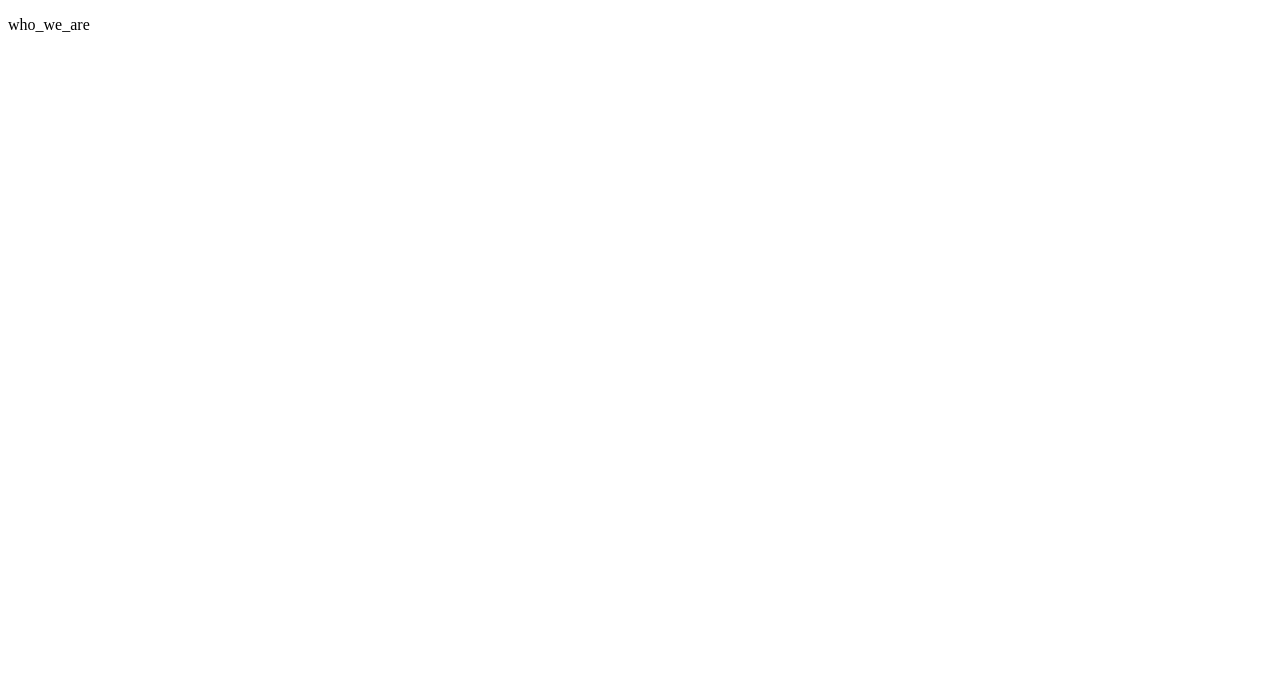
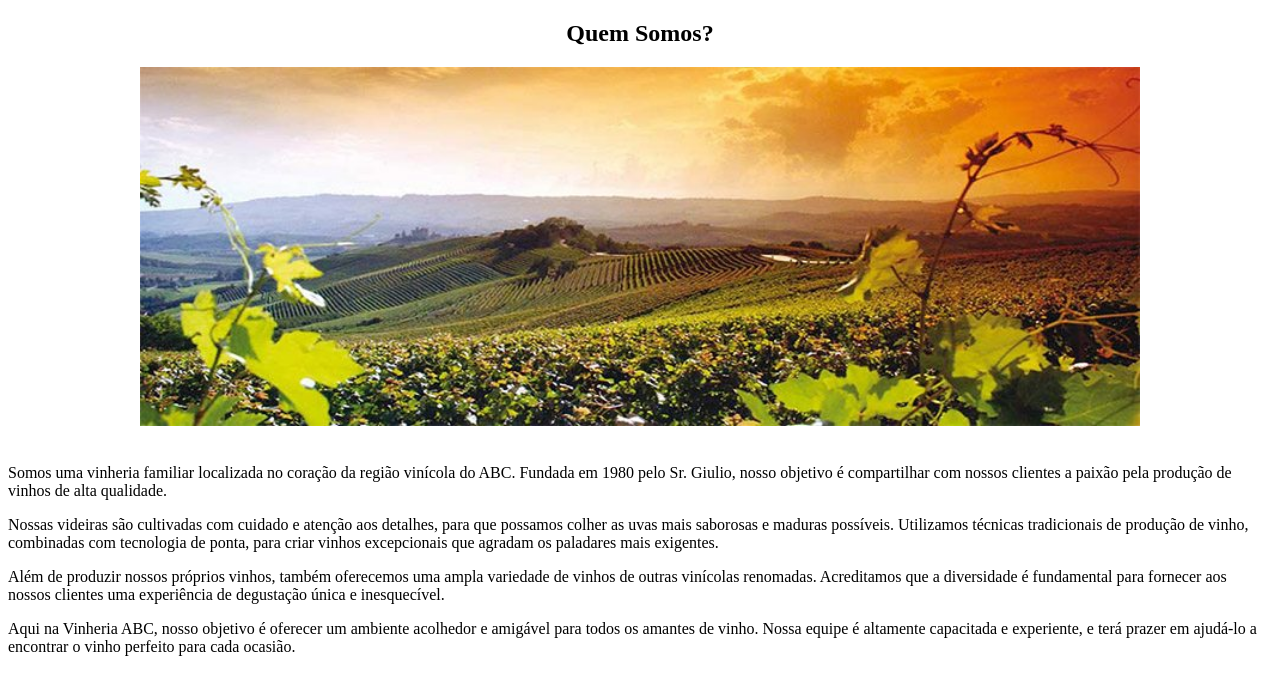
Before and after one commit to GN0Ber/front-end-checkpoint01-sem01, a plain HTML site: page SRC/pages/quemSomos.html in a window 1280 px wide. Drawn offline with Linux system fonts and the light colour scheme.

Commit message:
Criei a pagina de quem somos e ajustei a imagem da pagina principal

```diff
--- a/SRC/pages/quemSomos.html
+++ b/SRC/pages/quemSomos.html
@@ -4,9 +4,15 @@
     <meta charset="UTF-8">
     <meta http-equiv="X-UA-Compatible" content="IE=edge">
     <meta name="viewport" content="width=device-width, initial-scale=1.0">
-    <title>who_we_are</title>
+    <title>Quem Somos?</title>
+    <center><h2>Quem Somos?</h2></center>
+    <center><img src = "../images/quemSomos.jpg" alt="logo" width = "1000" heigth = "1200"></center>
 </head>
 <body>
-    <p>who_we_are</p>
+    <br>
+    <p>Somos uma vinheria familiar localizada no coração da região vinícola do ABC. Fundada em 1980 pelo Sr. Giulio, nosso objetivo é compartilhar com nossos clientes a paixão pela produção de vinhos de alta qualidade.</p>
+    <p>Nossas videiras são cultivadas com cuidado e atenção aos detalhes, para que possamos colher as uvas mais saborosas e maduras possíveis. Utilizamos técnicas tradicionais de produção de vinho, combinadas com tecnologia de ponta, para criar vinhos excepcionais que agradam os paladares mais exigentes.</p>
+    <p>Além de produzir nossos próprios vinhos, também oferecemos uma ampla variedade de vinhos de outras vinícolas renomadas. Acreditamos que a diversidade é fundamental para fornecer aos nossos clientes uma experiência de degustação única e inesquecível.</p>
+    <p>Aqui na Vinheria ABC, nosso objetivo é oferecer um ambiente acolhedor e amigável para todos os amantes de vinho. Nossa equipe é altamente capacitada e experiente, e terá prazer em ajudá-lo a encontrar o vinho perfeito para cada ocasião. </p>
 </body>
 </html>
```
Also changed, not shown: SRC/pages/paginaPrincipal.html (+1 -1 lines), SRC/images/quemSomos.jpg (added).
